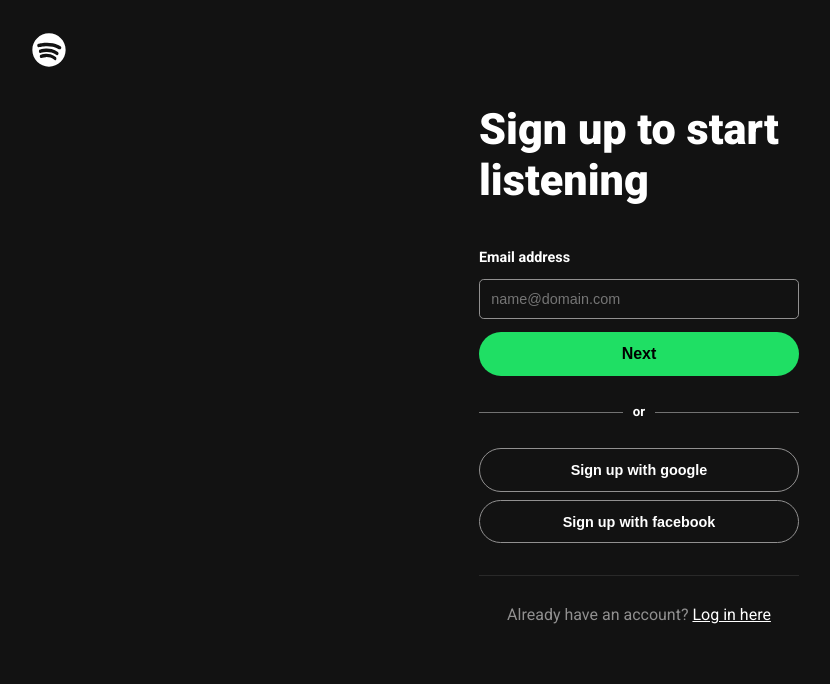
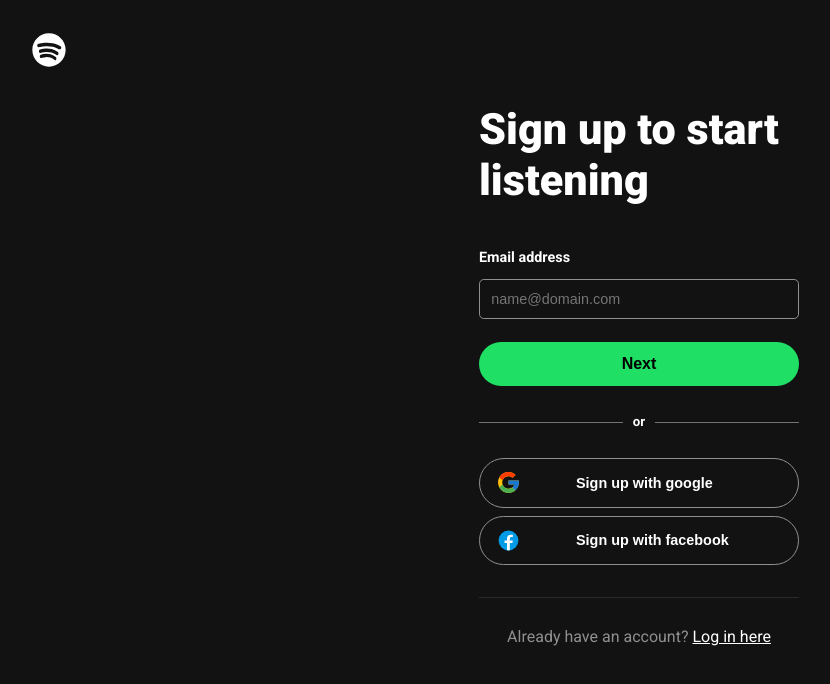
Before and after one commit to GerardoSalinas/spotifySignUp, a plain HTML site: page index.html in a window 1280 px wide. Shown: the whole page, without its empty margins (1-831 px from the left). Drawn offline with Linux system fonts and the light colour scheme.

Commit message:
Add icons to buttons

```diff
--- a/index.html
+++ b/index.html
@@ -17,15 +17,12 @@
                 <label class="email_label" for="email_address">Email address</label>
                 <input type="email" id="email_address" placeholder="name@domain.com" >
                 <button class="next" type="submit">Next</button>
-                <!-- <div class="linesOr">
-                    <hr class="horRule" >
-                    <p class="orText">or</p>
-                    <hr class="horRule" >
-                </div> -->
                 <h5 class="dividerText" ><span class="dividerSpan" >or</span></h5>
                 <div class="bottomDivider">
-                    <button class="google" type="button" >Sign up with google</button>
-                    <button class="facebook" type="button" >Sign up with facebook</button>
+                    <button class="google" type="button" ><img class="googleLogo" src="./sources/icons8-logo-de-google.svg" alt="google logo">
+                        Sign up with google</button>
+                    <button class="facebook" type="button" ><img class="facebookLogo" src="./sources/icons8-facebook-nuevo.svg" alt="facebook logo">
+                        Sign up with facebook</button>
                 </div>
                 <!-- the bottomDivider is too thick,
                     add a cotainer for the social networks and include a bottom-border for the container instead
--- a/styles.css
+++ b/styles.css
@@ -80,6 +80,8 @@
 .next {
     background-color: var(--spotify-green);
     font-size: 1rem;
+    padding: 0.8rem;
+    margin-top: 10px;
 }
 
 .next,
@@ -88,12 +90,18 @@
     border: none;
     border-radius: 5rem;
     font-weight: 800;
-    padding: 0.8rem;
     cursor: pointer;
 }
 
 .google,
 .facebook {
+    display: flex;
+    justify-content: left;
+    align-items: center;
+    gap: 55px;
+    padding: 0.7rem 0 0.7rem 1rem;
+    /* flex-direction: column; */
+    /* align-items: flex-end; */
     width: 100%;
     border: 1px solid #919090;
     background-color: transparent;
@@ -113,6 +121,10 @@
     margin-bottom: 2rem;
 }
 
+.googleLogo,
+.facebookLogo {
+    height: 25px;
+}
 
 .dividerText {
     text-align: center;
@@ -125,7 +137,6 @@
     padding: 0px 10px;
 }
 
-/* this part has to change too */
 .bottomDivider {
     display: flex;
     flex-direction: column;
@@ -144,3 +155,9 @@
     text-decoration: underline;
     color: #ffffff;
 }
+
+
+/*
+<a target="_blank" href="https://icons8.com/icon/17949/logo-de-google">Logo de Google</a> icon by <a target="_blank" href="https://icons8.com">Icons8</a>
+<a target="_blank" href="https://icons8.com/icon/118497/facebook-nuevo">Facebook Nuevo</a> icon by <a target="_blank" href="https://icons8.com">Icons8</a>
+*/
```
